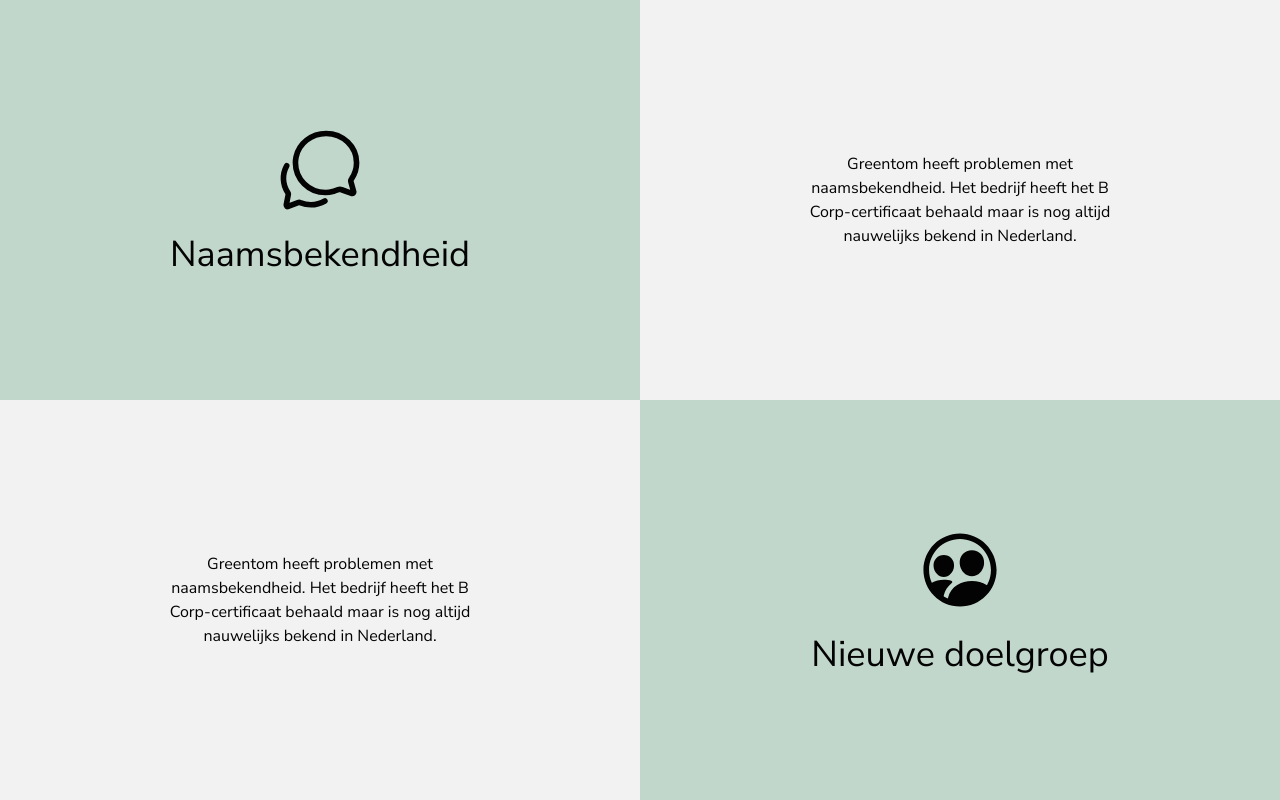
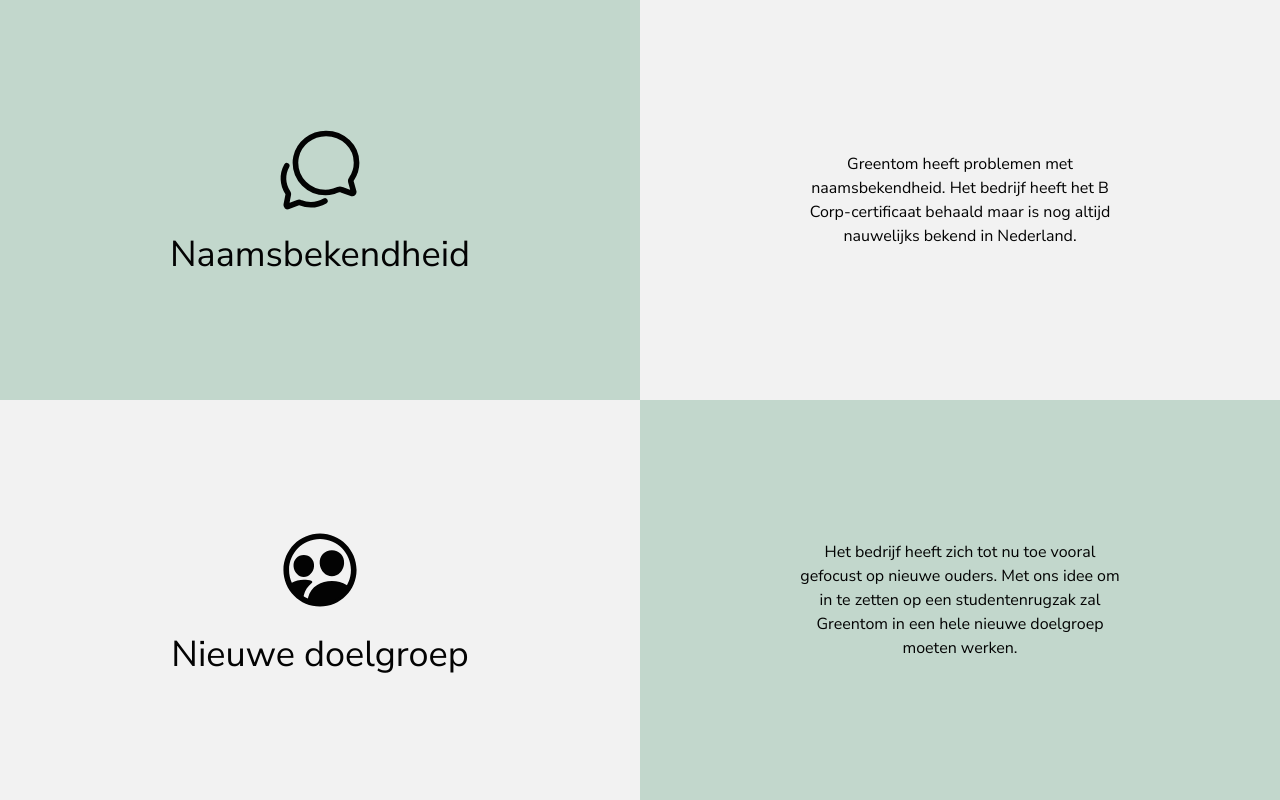
Before and after one commit to jordyslagter/circulaire-impact, a Next.js app in the folder pitchdeck/: page / in a window 1280 px wide. Shown: the part 800-1600 px from the top of the page. Built offline with nearby package versions, Linux system fonts and the light colour scheme.

Commit message:
move the icon for the new target group to the left as well

```diff
--- a/pitchdeck/src/pages/index.tsx
+++ b/pitchdeck/src/pages/index.tsx
@@ -62,22 +62,22 @@
             "flex flex-col justify-center items-center content-center",
           )}
         >
-          <p className={clsx("w-[90%] max-w-80 text-center")}>
-            Greentom heeft problemen met naamsbekendheid. Het bedrijf heeft het
-            B Corp-certificaat behaald maar is nog altijd nauwelijks bekend in
-            Nederland.
-          </p>
-        </div>
-        <div
-          className={clsx(
-            "flex flex-col justify-center items-center content-center w-full",
-            "h-full bg-gtlightgreen",
-          )}
-        >
           <IoPeopleCircleOutline size={90} />
           <h1 className={clsx("text-4xl text-center mt-5")}>
             Nieuwe doelgroep
           </h1>
+        </div>
+        <div
+          className={clsx(
+            "flex flex-col justify-center items-center content-center",
+            "bg-gtlightgreen w-full h-full",
+          )}
+        >
+          <p className={clsx("w-[90%] max-w-80 text-center")}>
+            Het bedrijf heeft zich tot nu toe vooral gefocust op nieuwe ouders.
+            Met ons idee om in te zetten op een studentenrugzak zal Greentom in
+            een hele nieuwe doelgroep moeten werken.
+          </p>
         </div>
       </Section>
     </>
```
